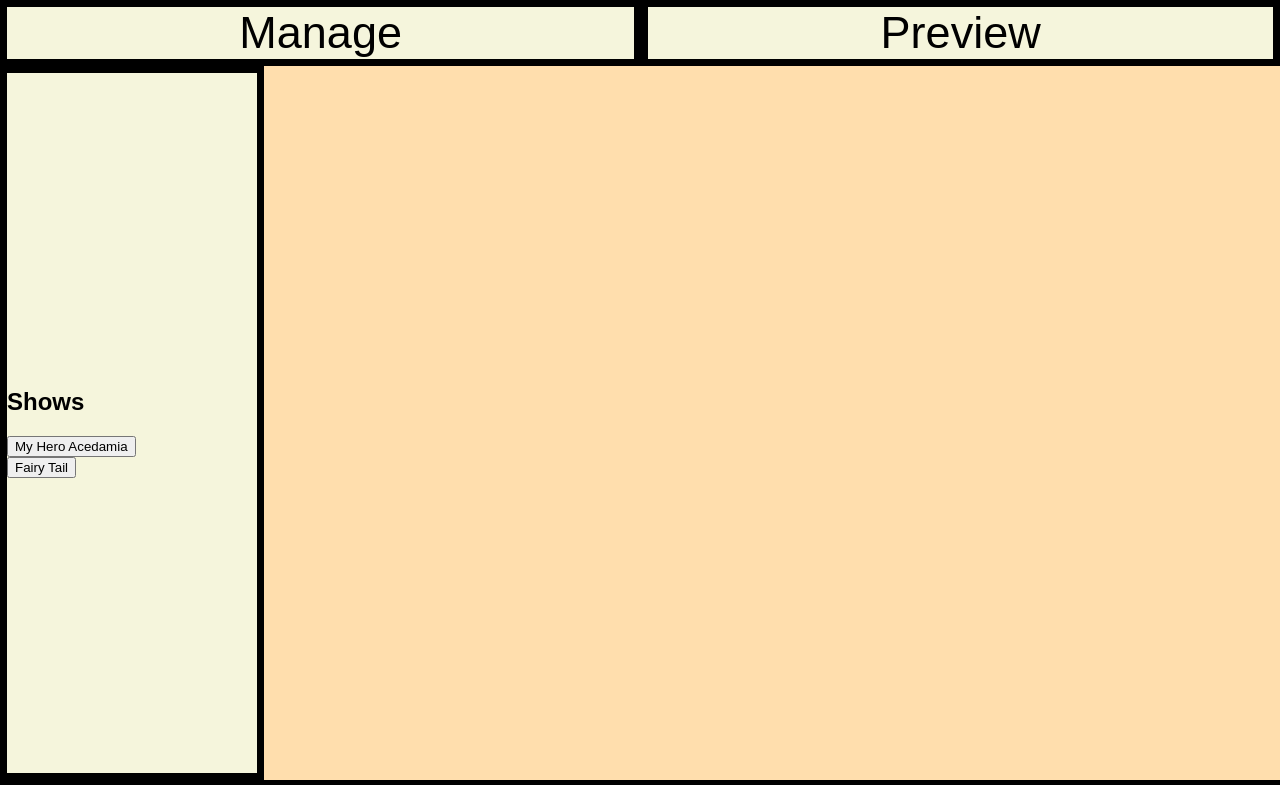
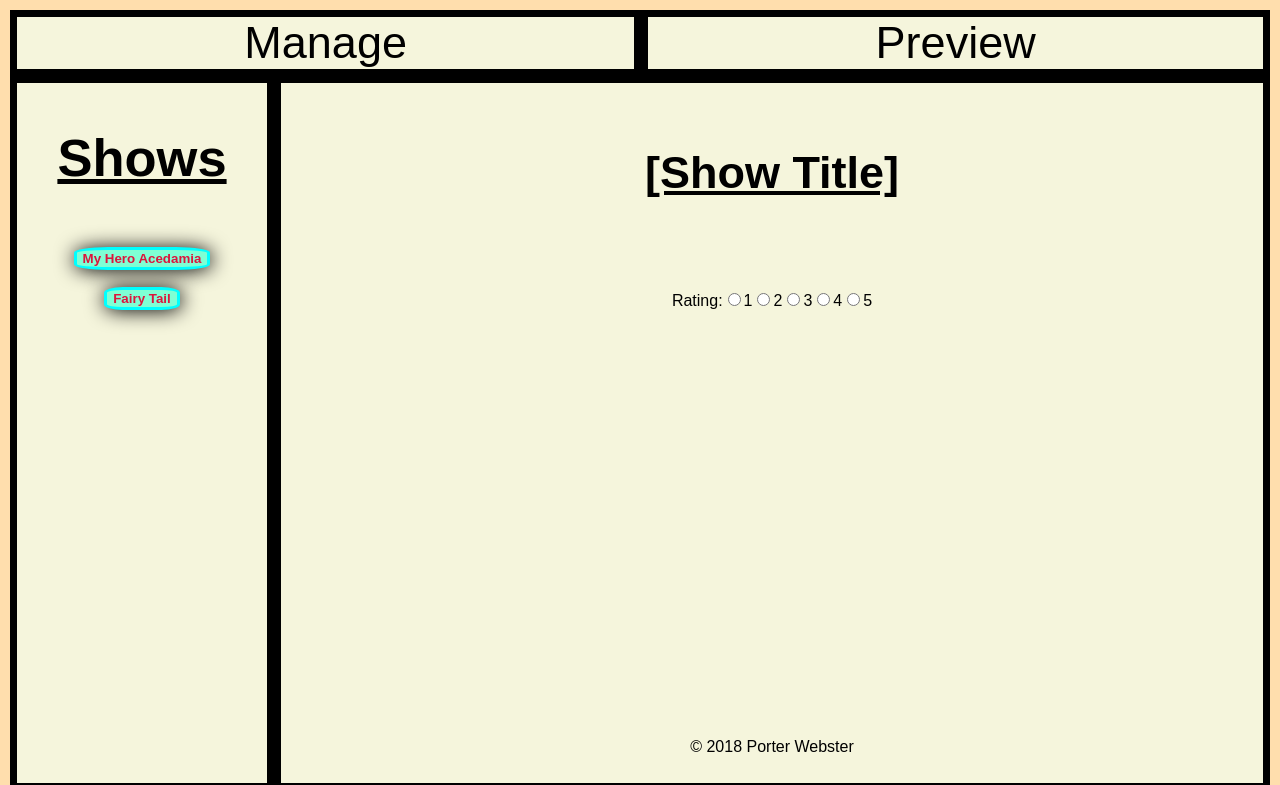
Before and after one commit to porterww/HTML-CSS-TV-Demo-01, a React (Create React App) app: page /Preview_page in a window 1280 px wide. Shown: the top 785 px of the page. Built offline with nearby package versions, Linux system fonts and the light colour scheme.

Commit message:
removed folder html-version. Added propstyles to TVShow.js. Added and fixed some CSS on both Manage and Preview pages. Added Font Awesome packages.

```diff
--- a/html-version/Manage_page.html
+++ /dev/null
@@ -1,65 +0,0 @@
-<!DOCTYPE html>
-<html>
-
-<head>
-    <meta charset="utf-8" />
-    <meta http-equiv="X-UA-Compatible" content="IE=edge">
-    <title>Manage Page</title>
-    <meta name="viewport" content="width=device-width, initial-scale=1">
-    <script src="shared.js"></script>
-    <link rel="stylesheet" type="text/css" media="screen" href="manage.css">
-</head>
-
-<body>
-    <header>
-        <!--Nav will be set as a flexbox row. It will be made to look just as Danny's example is drawn out.-->
-        <nav>
-            <a id="manage" href="Manage_page.html">Manage</a>
-            <div id="middle-column"></div>
-            <a id="preview" href="Preview_page.html">Preview</a>
-        </nav>
-    </header>
-    <main>
-        <!--The main will be the parent of the two sections and the sections will be turned into collums in flexboxc so they are next to eachother. Do not use Row for these.-->
-        <section id="show_listing">
-            <h1>Shows</h1>
-            <label id="show1" for="show1">
-                <button id="showbutton1" name="show1" type="submit" value="Show 1" onclick="showOne()">My Hero Acedamia</button>
-                <button id="delete1" name="delete1" type="submit" value="delete" onclick="deleteShowOne()"></button>
-            </label>
-            <label id="show2" for="show2">
-                <button id="showbutton2" name="show2" type="submit" value="Show 2" onclick="showTwo()">Fairy Tail</button>
-                <button id="delete2" name="delete2" type="submit" value="delete" onclick="deleteShowTwo()"></button>
-            </label>
-        </section>
-        <section class="editor">
-            <form id="new-edit">
-                <h2>New/Edit Show</h2>
-                <!--inputs need to be assigned to each 'for' attribute. Always needed for label to inputs to function properly.-->
-                <label id="name" for="name">Name:
-                    <input type="text">
-                </label>
-                <label id="rating" for="rating">Rating:
-                    <input id="1star" type="radio" name="ratingstars">1
-
-                    <input id="2star" type="radio" name="ratingstars">2
-
-                    <input id="3star" type="radio" name="ratingstars">3
-
-                    <input id="4star" type="radio" name="ratingstars">4</input>
-
-                    <input id="5star" type="radio" name="ratingstars">5</input>
-                </label>
-                <label id="imageURL" for="imageURL">ImageURL:
-                    <input type="imageURL">
-                </label>
-                <div id="create-update-button">
-                    <button id="create-update" type="submit" value="Update" onclick="createUpdate()">Create/Update</button>
-                </div>
-            </form>
-        </section>
-        <footer>&copy; 2018 Porter Webster</footer>
-    </main>
-</body>
-
-</html>
--- a/html-version/Preview_page.html
+++ /dev/null
@@ -1,57 +0,0 @@
-<!DOCTYPE html>
-<html>
-
-<head>
-    <meta charset="utf-8" />
-    <meta http-equiv="X-UA-Compatible" content="IE=edge">
-    <title>Preview Page</title>
-    <meta name="viewport" content="width=device-width, initial-scale=1">
-    <script src="shared.js"></script>
-    <link rel="stylesheet" type="text/css" media="screen" href="preview.css">
-</head>
-
-<body>
-    <header>
-        <!--Nav will be set as a flexbox row. It will be made to look just as Danny's example is drawn out.-->
-        <nav>
-            <a id="manage" href="Manage_page.html">Manage</a>
-            <div id="middle-column"></div>
-            <a id="preview" href="Preview_page.html">Preview</a>
-        </nav>
-    </header>
-    <main>
-        <!--The main will be the parent of the two sections and the sections will be turned into collums in flexboxc so they are next to eachother. Do not use Row for these.-->
-        <section id="show_listing">
-            <h1>Shows</h1>
-            <label id="show1" for="show1">
-                <button id="showbutton1" name="show1" type="submit" value="Show 1" onclick="showOne()">My Hero Acedamia</button>
-                <button id="delete1" name="delete1" type="submit" value="delete" onclick="deleteShowOne()"></button>
-            </label>
-            <label id="show2" for="show2">
-                <button id="showbutton2" name="show2" type="submit" value="Show 2" onclick="showTwo()">Fairy Tail</button>
-                <button id="delete2" name="delete2" type="submit" value="delete" onclick="deleteShowTwo()"></button>
-            </label>
-        </section>
-        <section class="editor">
-            <form id="show-preview">
-                <h2>[Fairy Tail]</h2>
-                <!--inputs need to be assigned to each 'for' attribute. Always needed for label to inputs to function properly.-->
-                <label id="rating" for="rating">Rating:
-                    <input id="1star" type="radio" name="ratingstars">1
-
-                    <input id="2star" type="radio" name="ratingstars">2
-
-                    <input id="3star" type="radio" name="ratingstars">3
-
-                    <input id="4star" type="radio" name="ratingstars">4</input>
-
-                    <input id="5star" type="radio" name="ratingstars">5</input>
-                </label>
-                <div id="img"></div>
-            </form>
-        </section>
-        <footer>&copy; 2018 Porter Webster</footer>
-    </main>
-</body>
-
-</html>
--- a/package.json
+++ b/package.json
@@ -3,6 +3,11 @@
   "version": "0.1.0",
   "private": true,
   "dependencies": {
+    "@fortawesome/fontawesome-svg-core": "^1.2.4",
+    "@fortawesome/free-solid-svg-icons": "^5.3.1",
+    "@fortawesome/react-fontawesome": "^0.1.2",
+    "i": "^0.3.6",
+    "npm": "^6.4.1",
     "react": "^16.4.2",
     "react-dom": "^16.4.2",
     "react-router-dom": "^4.3.1",
--- a/src/App.js
+++ b/src/App.js
@@ -2,8 +2,12 @@ import React, { Component } from "react"
 import "./manage.css"
 import Manage_page from './Manage_page'
 import Preview_page from './Preview_page'
-// import TVShow from './TVShow'
 import { BrowserRouter as Router, Switch, Route } from "react-router-dom"
+import { library } from '@fortawesome/fontawesome-svg-core'
+import { FontAwesomeIcon } from '@fortawesome/react-fontawesome'
+import { faStroopwafel, faMinusCircle } from '@fortawesome/free-solid-svg-icons'
+
+library.add(faStroopwafel, faMinusCircle)
 
 class App extends Component {
   render() {
--- a/src/Manage_page.js
+++ b/src/Manage_page.js
@@ -67,7 +67,6 @@ class Manage_page extends Component {
     renderShows = () => {
       return(
         <TVShow name={this.state.show.name} selectHandler={this.tvShowSelected}
-             className="show2"
             deleteHandler={this.tvShowDeleted} allowDelete={true} />
       )
     }
@@ -82,10 +81,12 @@ class Manage_page extends Component {
           {/* The main will be the parent of the two sections and the sections will be turned into collums in flexboxc so they are next to eachother. Do not use Row for these. */}
           <div className="listings">
           <section id="show_listing">
-            <h1 className="show-listing-header">Shows</h1>
+            <div className="show-listing-header">
+              <h1>Shows</h1>
             {this.renderShows()}
+            </div>
           </section>
-          <section className="editor" id="new-edit">
+          <section className="editor">
               <h2>New/Edit Show</h2>
               {/* inputs need to be assigned to each 'for' attribute. Always needed for label to inputs to function properly. */}
               <label htmlFor="name">
@@ -101,9 +102,9 @@ class Manage_page extends Component {
                 <input id="imageURL" type="imageURL" value={this.state.imgInProgress} onChange={this.handleImgURL} />
               </label>
               <div className="save-tv-show">
-              <button type="Submit" onClick={this.saveTVShow}>Save TV Show</button>
+              <button className="save-button" type="Submit" onClick={this.saveTVShow}>Save TV Show</button>
+              </div>
               <footer><div>&copy; 2018 Porter Webster</div></footer>
-              </div>
           </section>
           </div>
         </main>
--- a/src/Preview_page.js
+++ b/src/Preview_page.js
@@ -5,25 +5,26 @@ import TVShow from './TVShow'
 class Preview_page extends Component {
   render() {
     return (
-      <div id="body">
+      <div className="main-body">
         <header>
           <SiteNav />
         </header>
         <main>
           {/* The main will be the parent of the two sections and the sections will be turned into collums in flexboxc so they are next to eachother. Do not use Row for these. */}
+          <div className="listings">
           <section id="show_listing">
-            <h1>Shows</h1>
+          <div className="show-listing-header">
+              <h1>Shows</h1>
             <TVShow
               name="My Hero Acedamia"
               className="show1"
               allowDelete={false}
             />
-
             <TVShow name="Fairy Tail" className="show2" allowDelete={false} />
+          </div>
           </section>
           <section className="editor">
-            <form id="show-preview">
-              <h2>[Fairy Tail]</h2>
+              <h2>[Show Title]</h2>
               {/* inputs need to be assigned to each 'for' attribute. Always needed for label to inputs to function properly. */}
               <label id="rating" htmlFor="rating">
                 Rating:
@@ -39,9 +40,9 @@ class Preview_page extends Component {
                   5
               </label>
               <div id="img" />
-            </form>
+              <footer><div>&copy; 2018 Porter Webster</div></footer>
           </section>
-          <footer>&copy; 2018 Porter Webster</footer>
+          </div>
         </main>
       </div>
     )
--- a/src/TVShow.js
+++ b/src/TVShow.js
@@ -1,16 +1,25 @@
 import React, { Component } from 'react'
+import PropTypes from 'prop-types'
+import { FontAwesomeIcon } from '@fortawesome/react-fontawesome'
 
 export default class TVShow extends Component {
+  static propTypes = {
+    name: PropTypes.string,
+    allowDelete: PropTypes.bool,
+    selectHandler: PropTypes.func.isRequired,
+    deleteHandler: PropTypes.func
+  }
+
   renderDelete() {
     if (this.props.allowDelete === true) {
-      return <button onClick={this.props.deleteHandler}>Delete</button>
+      return <FontAwesomeIcon icon="minus-circle" className="deletebutton" onClick={this.props.deleteHandler} />
     }
   }
   renderButtons() {
     if (this.props.name) {
       return(
       <div>
-        <button onClick={this.props.selectHandler}>{this.props.name}</button>
+        <button className="showbutton" onClick={this.props.selectHandler}>{this.props.name}</button>
         {this.renderDelete()}
       </div>
       )
@@ -18,7 +27,7 @@ export default class TVShow extends Component {
   }
   render() {
     return (
-      <div>
+      <div className="show-buttons">
         {this.renderButtons()}
       </div>
     )
--- a/src/manage.css
+++ b/src/manage.css
@@ -8,8 +8,8 @@ body {
 
 footer {
   display: flex;
-  width: 100%;
-  height: 100%;
+  justify-content: space-around;
+  margin-top: 20em;
 }
 
 nav{
@@ -38,9 +38,9 @@ nav a:hover{
 #show_listing {
   display: flex;
   border: 7px solid black;
-  max-width: 250px;
-  height: 700px;
-  justify-content: center;
+  min-width: 250px;
+  max-height: 700px;
+  min-height: 100px;
   flex-direction: column;
   background-color: beige;
 }
@@ -49,123 +49,67 @@ nav a:hover{
   display: flex;
 }
 
-/* h1 {
+.show-listing-header {
+  display: flex;
+  flex-direction: column;
   align-self: center;
-  order: 0;
   text-decoration: underline;
-  font-size: 50px;
-  position: absolute;
-  top: 170px;
+  font-size: 35px;
 }
 
-#show1 {
-  border: 0px solid black;
-  align-self: center;
-  color: black;
-  position: absolute;
-  top: 300px;
+.show-buttons {
+  display: flex;
+  justify-content: center;
+  flex-direction: row;
 }
 
-#showbutton1 {
+
+.showbutton {
   border: 3px solid aqua;
   background-color: aquamarine;
-  width: 100px;
-  height: 40px;
-  left: 100;
   border-radius: 25%;
   font-weight: bold;
   color: crimson;
   box-shadow: 1px 1px 20px black;
 }
 
-#delete1 {
-  background-image: url(https://cdn2.iconfinder.com/data/icons/icojoy/noshadow/standart/png/24x24/001_05.png);
-  background-repeat: no-repeat;
-  background-position: center;
-  background-color: beige;
+.deletebutton {
+  border-radius: 100%;
+  width: 22px;
+  height: 22px;
+  border: none;
   position: relative;
-  width: 30px;
-  height: 30px;
-  top: 15px;
-  left: 10px;
+  top: 1.2px;
+  color: red;
 }
-
-#show2 {
-  border: 0px solid black;
-  align-self: center;
-  color: black;
-  position: absolute;
-  top: 375px;
-}
-
-#showbutton2 {
-  border: 3px solid aqua;
-  background-color: aquamarine;
-  width: 85px;
-  height: 40px;
-  left: 100;
-  border-radius: 25%;
-  font-weight: bold;
-  color: crimson;
-  box-shadow: 1px 1px 20px black;
-}
-
-#delete2 {
-  background-image: url(https://cdn2.iconfinder.com/data/icons/icojoy/noshadow/standart/png/24x24/001_05.png);
-  background-repeat: no-repeat;
-  background-position: center;
-  background-color: beige;
-  position: relative;
-  width: 30px;
-  height: 30px;
-  top: 8px;
-  left: 10px;
-} */
 
 .editor{
   display: flex;
   border: 7px solid black;
   width: 100%;
   height: 700px;
-  justify-content: flex-start;
+  justify-content: space-around;
   flex-direction: column;
+  align-items: center;
   background-color: beige;
 }
-/*
-#new-edit {
-  display: flex;
-  flex-flow: row-reverse;
-  flex-direction: column;
+
+h2  {
+  text-decoration: underline;
+  font-size: 45px;
 }
 
-h2 {
-  position: relative;
-  text-decoration: underline;
-  font-size: 50px;
-  left: 400px;
-  bottom: 20px;
-}
 
-#create-update-button {
-  align-self: center;
-  border: 0px;
-  top: 35px;
-  right: 110px;
-  position: relative;
-}
-
-#create-update {
+.save-button {
   border: 3px solid aqua;
   background-color: aquamarine;
-  position: relative;
   width: 125px;
   height: 40px;
-  left: 400;
   border-radius: 45%;
   font-weight: bold;
   color: crimson;
   box-shadow: 1px 1px 20px black;
-} */
+}
 
 /*Preview page specific css below */
 
```
Also changed, not shown: html-version/shared.js (deleted, +0 -15 lines), 1 other file (tests, documents, lock files or other folders).
